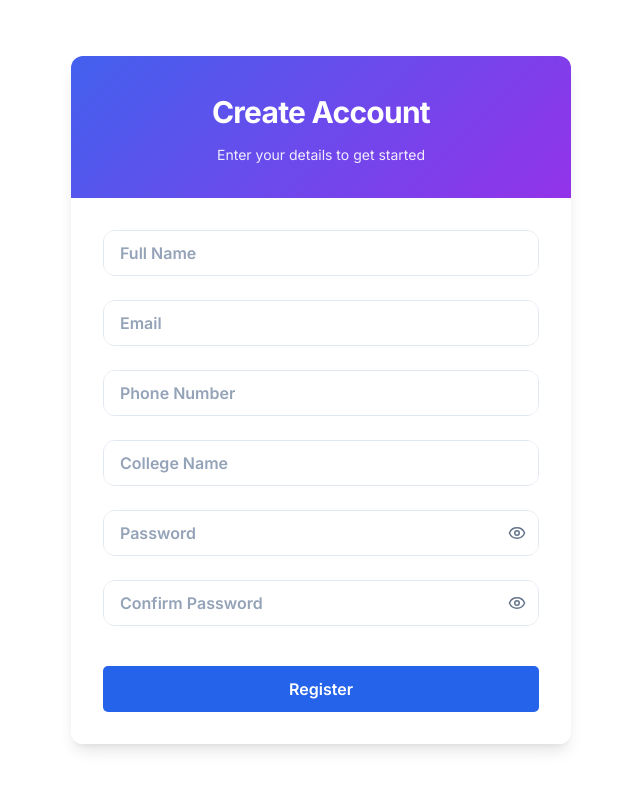
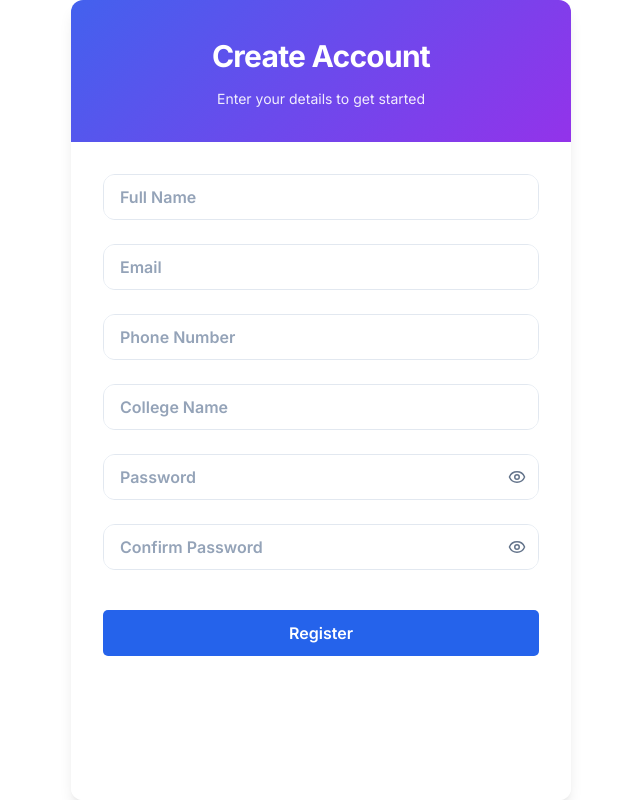
Before and after one commit to skbhikku/freshersync, a React (Create React App) app: page /register in a window 1280 px wide. Shown: the whole page, without its empty margins (319-959 px from the left). Built offline with nearby package versions, Linux system fonts and the light colour scheme; no server answers.

Commit message:
Update Register.js

```diff
--- a/src/components/Register.js
+++ b/src/components/Register.js
@@ -130,7 +130,7 @@ export default function Register({ onClose }) {
   };
 
   return (
-    <div className="register-container">
+    <div className="register-containers">
       <div className="register-form-container">
         <div className="register-header">
           <h1>Create Account</h1>
```
